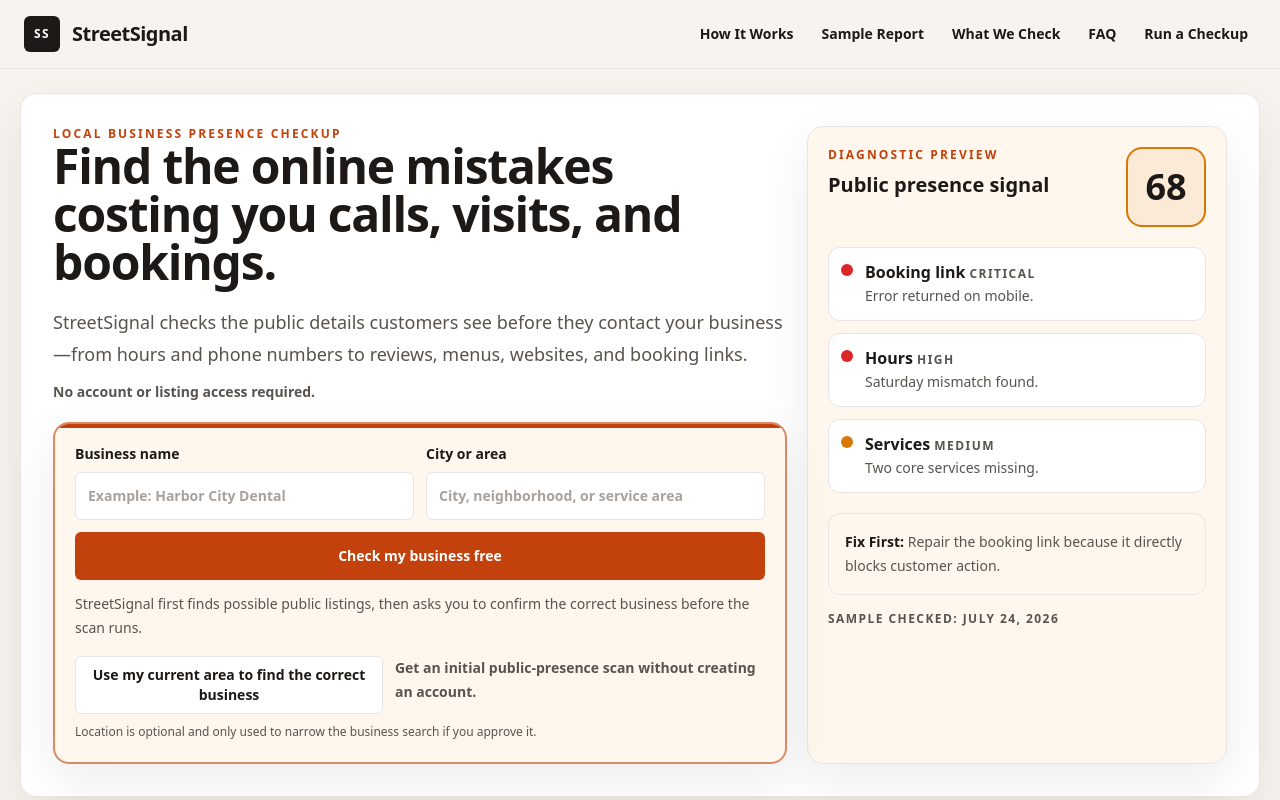
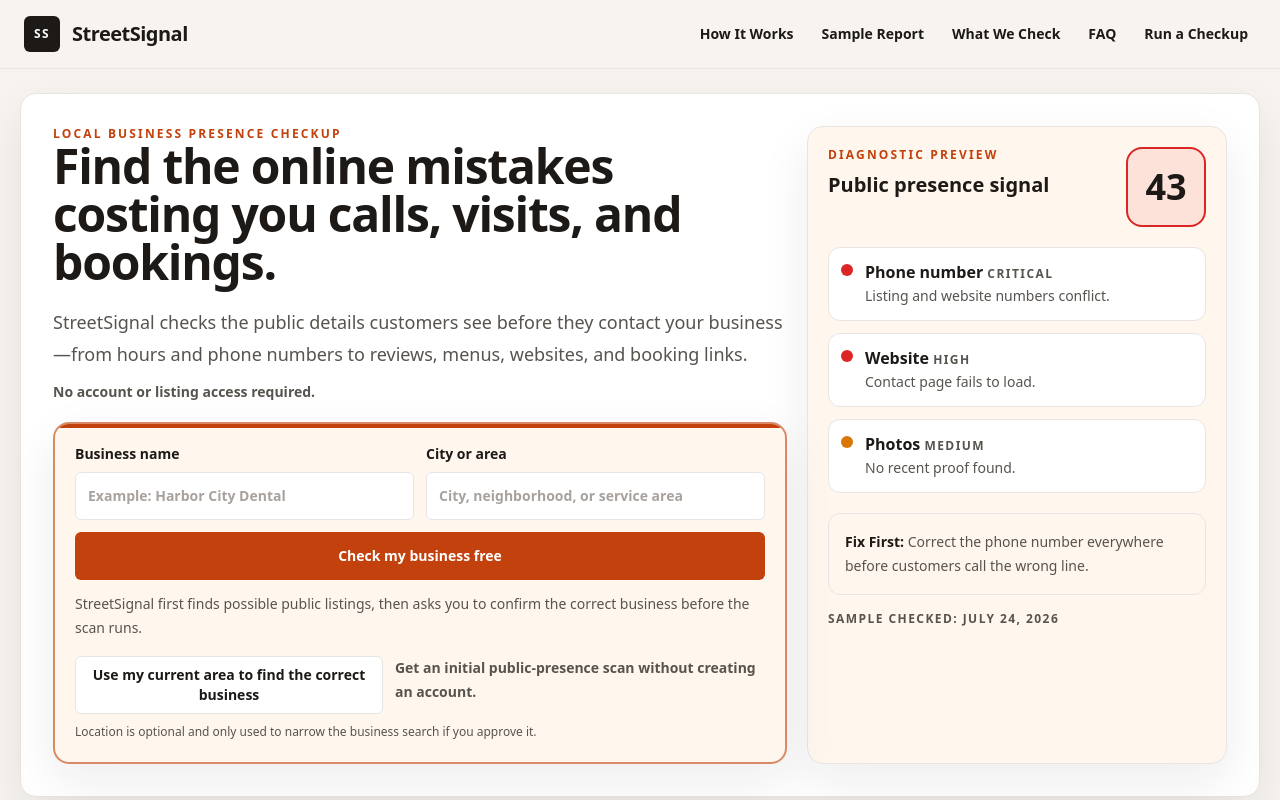
Before and after one commit to glassonglassharley/Business-Scope, a Next.js app: page / in a window 1280 px wide. Shown: the top 800 px of the page. Built offline with nearby package versions, Linux system fonts and the light colour scheme.

Commit message:
Rotate homepage diagnostic preview examples

```diff
--- a/src/app/globals.css
+++ b/src/app/globals.css
@@ -119,6 +119,18 @@
   .score-orb,
   .report-score {
     @apply flex h-20 w-20 shrink-0 items-center justify-center rounded-2xl border-2 border-signal-amber bg-signal-amber/10 text-4xl font-black text-ink;
+  }
+
+  .score-orb.good {
+    @apply border-signal-green bg-signal-green/10;
+  }
+
+  .score-orb.middle {
+    @apply border-signal-amber bg-signal-amber/10;
+  }
+
+  .score-orb.bad {
+    @apply border-signal-red bg-signal-red/10;
   }
 
   .report-score {
--- a/src/app/page.jsx
+++ b/src/app/page.jsx
@@ -41,6 +41,59 @@
   "Public sources shown with each finding",
   "Clear timestamps",
   "No fabricated revenue-loss claims"
+];
+
+const previewExamples = [
+  {
+    score: 91,
+    scoreTone: "good",
+    signals: [
+      { label: "Booking link", status: "Low", body: "Mobile booking completed cleanly." },
+      { label: "Hours", status: "Low", body: "Website and listing hours match." },
+      { label: "Reviews", status: "Low", body: "Recent replies and strong rating found." }
+    ],
+    fixFirst: "Keep the review response cadence active so the strong trust signal stays current."
+  },
+  {
+    score: 68,
+    scoreTone: "middle",
+    signals: [
+      { label: "Booking link", status: "Critical", body: "Error returned on mobile." },
+      { label: "Hours", status: "High", body: "Saturday mismatch found." },
+      { label: "Services", status: "Medium", body: "Two core services missing." }
+    ],
+    fixFirst: "Repair the booking link because it directly blocks customer action."
+  },
+  {
+    score: 43,
+    scoreTone: "bad",
+    signals: [
+      { label: "Phone number", status: "Critical", body: "Listing and website numbers conflict." },
+      { label: "Website", status: "High", body: "Contact page fails to load." },
+      { label: "Photos", status: "Medium", body: "No recent proof found." }
+    ],
+    fixFirst: "Correct the phone number everywhere before customers call the wrong line."
+  },
+  {
+    score: 76,
+    scoreTone: "middle",
+    signals: [
+      { label: "Menu", status: "Medium", body: "Prices differ from the website." },
+      { label: "Photos", status: "Low", body: "Recent location photos found." },
+      { label: "Profile", status: "Medium", body: "One primary service is missing." }
+    ],
+    fixFirst: "Align the menu prices across public surfaces so customers do not hesitate."
+  },
+  {
+    score: 27,
+    scoreTone: "bad",
+    signals: [
+      { label: "Hours", status: "Critical", body: "Open-now status conflicts with website." },
+      { label: "Address", status: "High", body: "Old suite number still appears." },
+      { label: "Reviews", status: "High", body: "Low recent volume weakens trust." }
+    ],
+    fixFirst: "Fix hours and address first so customers can safely decide when and where to visit."
+  }
 ];
 
 export default function Home() {
@@ -190,6 +243,12 @@
 }
 
 function DiagnosticPreview({ checkedDate }) {
+  const [preview, setPreview] = useState(previewExamples[0]);
+
+  useEffect(() => {
+    queueMicrotask(() => setPreview(selectPreviewExample()));
+  }, []);
+
   return (
     <aside className="diagnostic-preview" aria-label="Compact diagnostic result preview">
       <div className="flex items-start justify-between gap-4">
@@ -197,19 +256,26 @@
           <p className="eyebrow">Diagnostic preview</p>
           <h2 className="mt-2 text-xl font-black text-ink">Public presence signal</h2>
         </div>
-        <div className="score-orb" aria-label="Sample score 68 out of 100">68</div>
+        <div className={`score-orb ${preview.scoreTone}`} aria-label={`Sample score ${preview.score} out of 100`}>{preview.score}</div>
       </div>
       <div className="mt-5 grid gap-3">
-        <SignalRow label="Booking link" status="Critical" body="Error returned on mobile." />
-        <SignalRow label="Hours" status="High" body="Saturday mismatch found." />
-        <SignalRow label="Services" status="Medium" body="Two core services missing." />
+        {preview.signals.map((signal) => <SignalRow key={`${preview.score}-${signal.label}`} {...signal} />)}
       </div>
       <div className="mt-5 rounded-xl border border-line bg-nested-surface p-4 text-sm leading-6 text-slate-700">
-        <strong className="text-ink">Fix First:</strong> Repair the booking link because it directly blocks customer action.
+        <strong className="text-ink">Fix First:</strong> {preview.fixFirst}
       </div>
       <p className="mt-4 text-xs font-bold uppercase tracking-[0.12em] text-slate-500">Sample checked: {checkedDate}</p>
     </aside>
   );
+}
+
+function selectPreviewExample() {
+  const storageKey = "streetSignal.previewExampleIndex.v1";
+  const lastIndex = Number(window.sessionStorage.getItem(storageKey));
+  const availableIndexes = previewExamples.map((_, index) => index).filter((index) => index !== lastIndex);
+  const nextIndex = availableIndexes[Math.floor(Math.random() * availableIndexes.length)] ?? 0;
+  window.sessionStorage.setItem(storageKey, String(nextIndex));
+  return previewExamples[nextIndex];
 }
 
 function SignalRow({ label, status, body }) {
```
